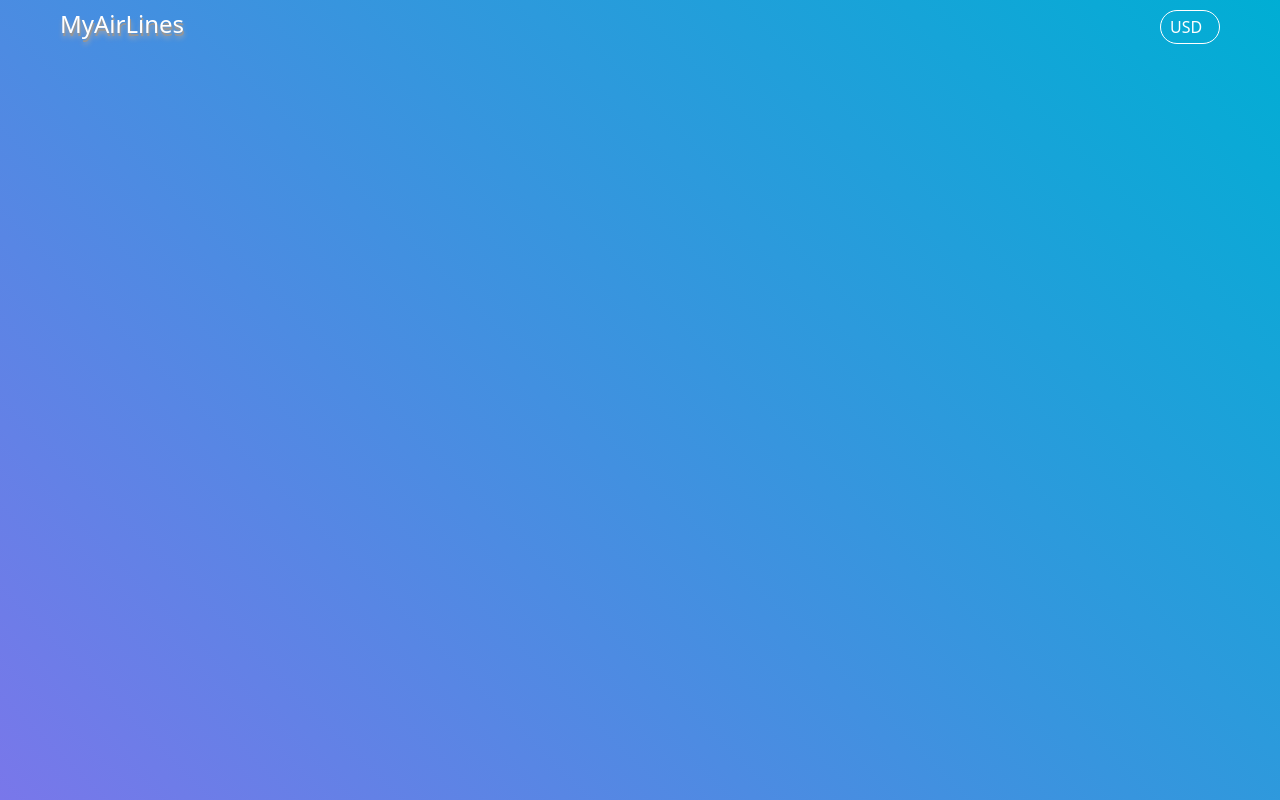
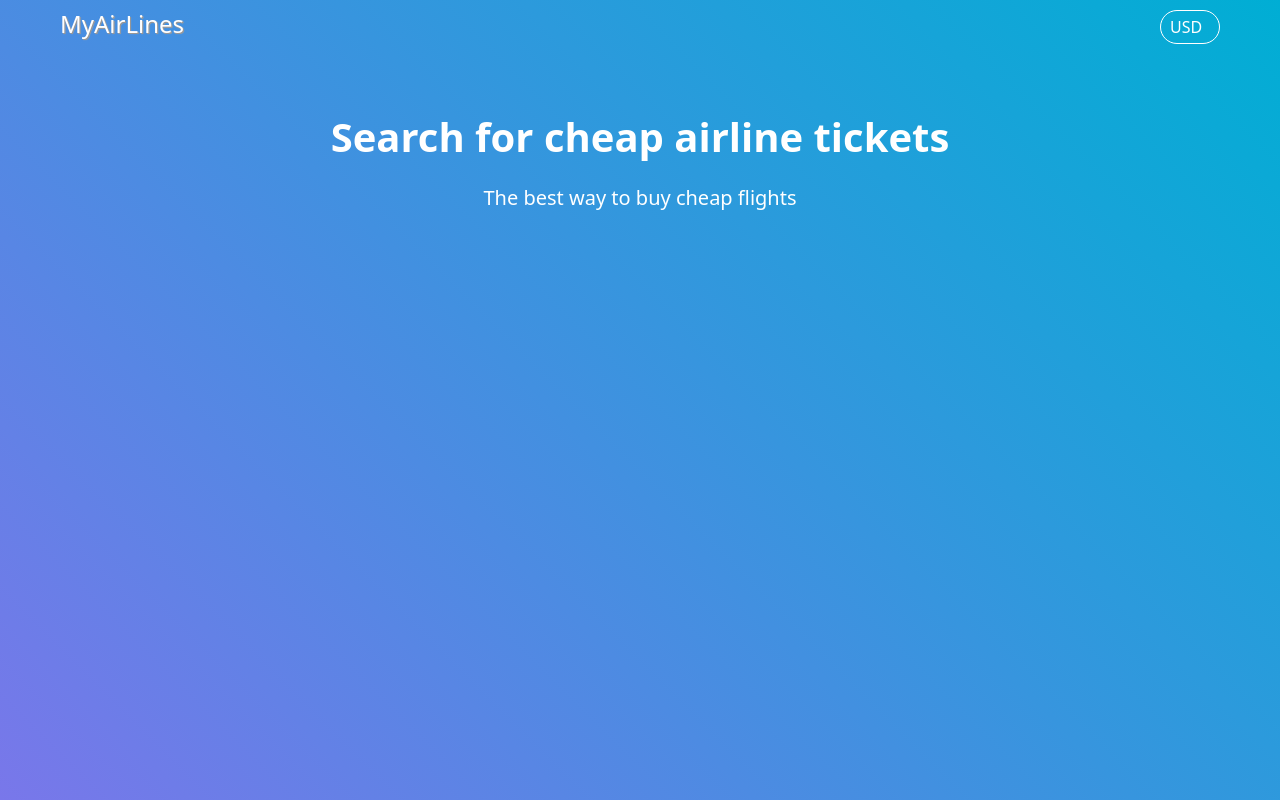
Before and after one commit to volosher/myairlines, a React (Create React App) app: page / in a window 1280 px wide. Built offline with nearby package versions, Linux system fonts and the light colour scheme.

Commit message:
create mainpage component

```diff
--- a/src/App.tsx
+++ b/src/App.tsx
@@ -2,12 +2,14 @@ import React from 'react';
 import 'bootstrap/scss/bootstrap.scss'
 import Header from "./components/Header/Header";
 import styles from './App.module.scss'
+import MainPage from "./components/MainPage/MainPage";
 
 
 function App() {
   return (
     <div className={styles.app}>
         <Header/>
+<MainPage/>
     </div>
   );
 }
--- a/src/components/Logo/Logo.module.scss
+++ b/src/components/Logo/Logo.module.scss
@@ -8,5 +8,5 @@
   text-decoration: none;
   color: #FFFFFF;
   background: #FFFFFF;
-  text-shadow: 1px 3px 0 #969696, 1px 5px 5px #aba8a8;
+  text-shadow: 1px 1px 0 #969696, 1px 1px 1px #aba8a8;
 }
--- /dev/null
+++ b/src/components/MainPage/MainPage.tsx
@@ -0,0 +1,20 @@
+import React from 'react';
+import 'bootstrap/scss/bootstrap.scss'
+
+const myStyle = {
+    textAlign: 'center' as "center",
+    color: 'white',
+    paddingTop: '50px',
+}
+
+const MainPage = () => {
+    return (
+        <div style={myStyle}>
+            <p className="fs-1 fw-bold">Search for cheap airline tickets</p>
+            <p className="fs-5 fw-normal">The best way to buy cheap flights</p>
+        </div>
+    );
+};
+
+
+export default MainPage;
```
Also changed, not shown: src/components/MainPage/MainPage.module.scss (added).
